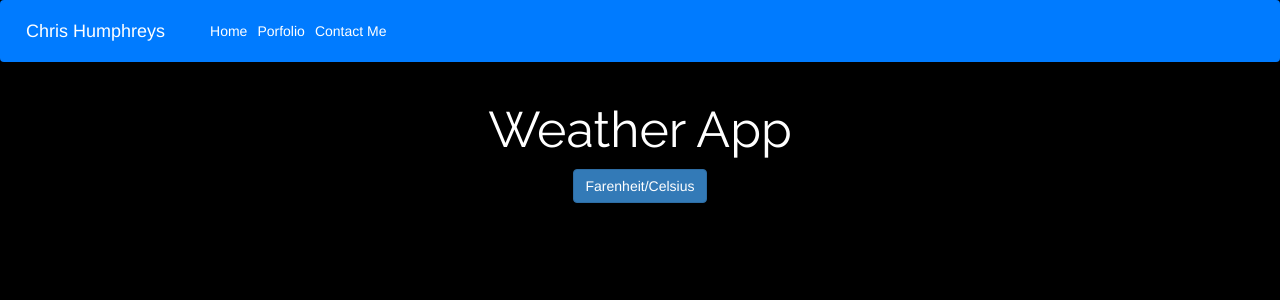
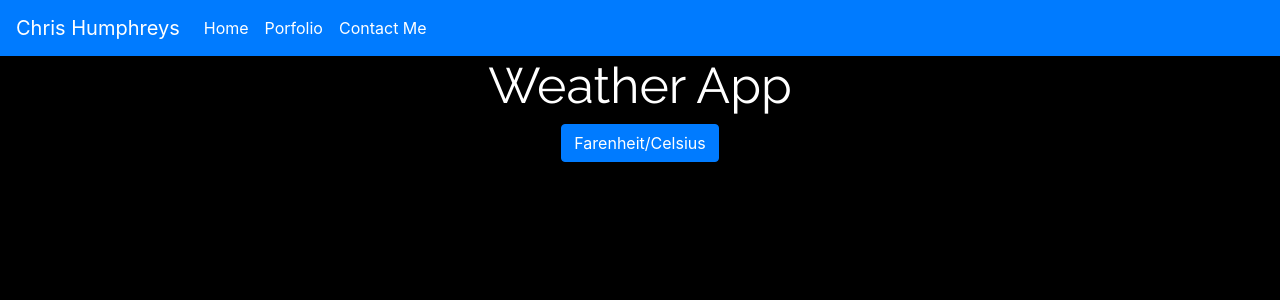
Before and after one commit to ChrisCHumphreys/portfolio, a Django app: page /weather/ in a window 1280 px wide. Shown: the top 300 px of the page. Run offline with Django 3.2, Linux system fonts and the light colour scheme; some libraries are stand-ins or nearby versions.

Commit message:
weather app updated to bootstrap 4

```diff
--- a/portfolio_project/settings.py
+++ b/portfolio_project/settings.py
@@ -26,7 +26,7 @@ SECRET_KEY = '1%ipmpy@&=s(glmzyl!fnq55xn1qms!t9ereuo2&c8e9wifc+#'
 DEBUG = True
 
 ALLOWED_HOSTS = ['192.168.0.138',
-                 '127.0.0.1,',
+                 '127.0.0.1',
                  'localhost',
                  ]
 
--- a/weather/static/weather/weather.js
+++ b/weather/static/weather/weather.js
@@ -68,7 +68,7 @@ $(document).ready(function() {
         var iconHtml = "";
         iconHtml += "<img src='http://openweathermap.org/img/w/";
         iconHtml += icon;
-        iconHtml += ".png' class='center-block' id='weatherIcon' height='100'></img>";
+        iconHtml += ".png' class='mx-auto d-block' id='weatherIcon' height='100'></img>";
         $("#icon").html(iconHtml);
         //console.log(icon);
       });
--- a/weather/templates/weather/weather.html
+++ b/weather/templates/weather/weather.html
@@ -4,7 +4,6 @@
 
 {% block custom-css %}
     <title>Weather App</title>
-    <link rel='stylesheet prefetch' href='https://maxcdn.bootstrapcdn.com/bootstrap/3.3.5/css/bootstrap.min.css'>
     <link href='https://fonts.googleapis.com/css?family=Raleway' rel='stylesheet' type='text/css'>
     <link rel="stylesheet" href="{% static 'weather/weather.css' %}" type="text/css">
 {% endblock %}
@@ -14,42 +13,36 @@
 <div class="container-fluid">
     <div class="row">
         <!-- Title -->
-            <div class="col-xs-12">
+        <div class="col-12">
              <h1>Weather App</h1>
         </div>
     </div>
     <div class="row">
-            <div class="col-xs-12">
-                <div id="city">
+        <div class="col-12">
+            <div id="city"></div>
+        </div>
+    </div>
+    <div class="row">
+        <div class="col-12">
+            <div id="temp"></div>
+        </div>
+    </div>
+    <div class="row">
+        <div class="col-12">
+            <button id="unitChanger" class="btn btn-primary mx-auto d-block">Farenheit/Celsius</button>
+        </div>
+    </div>
+    <div class="row">
+        <div class="col-12">
+            <div id="description"></div>
+        </div>
+    </div>
+    <div class="row">
+        <div class="col-12">
+            <div id="icon"></div>
         </div>
     </div>
 </div>
-        <div class="row">
-            <div class="col-xs-12">
-                <div id="temp">
-                </div>
-            </div>
-        </div>
-        <div class="row">
-            <div class="col-xs-12">
-                <button id="unitChanger" class="btn btn-primary center-block">Farenheit/Celsius
-                </button>
-            </div>
-        </div>
-        <div class="row">
-            <div class="col-xs-12">
-                <div id="description">
-                </div>
-            </div>
-        </div>
-        <div class="row">
-            <div class="col-xs-12">
-                <div id="icon">
-                </div>
-            </div>
-        </div>
-    </div>
-    <script src='//cdnjs.cloudflare.com/ajax/libs/jquery/2.2.2/jquery.min.js'></script>
    <script src="{% static 'weather/weather.js' %}"></script>
 
 
```
Lines whose indentation alone changed are shown as unchanged.
